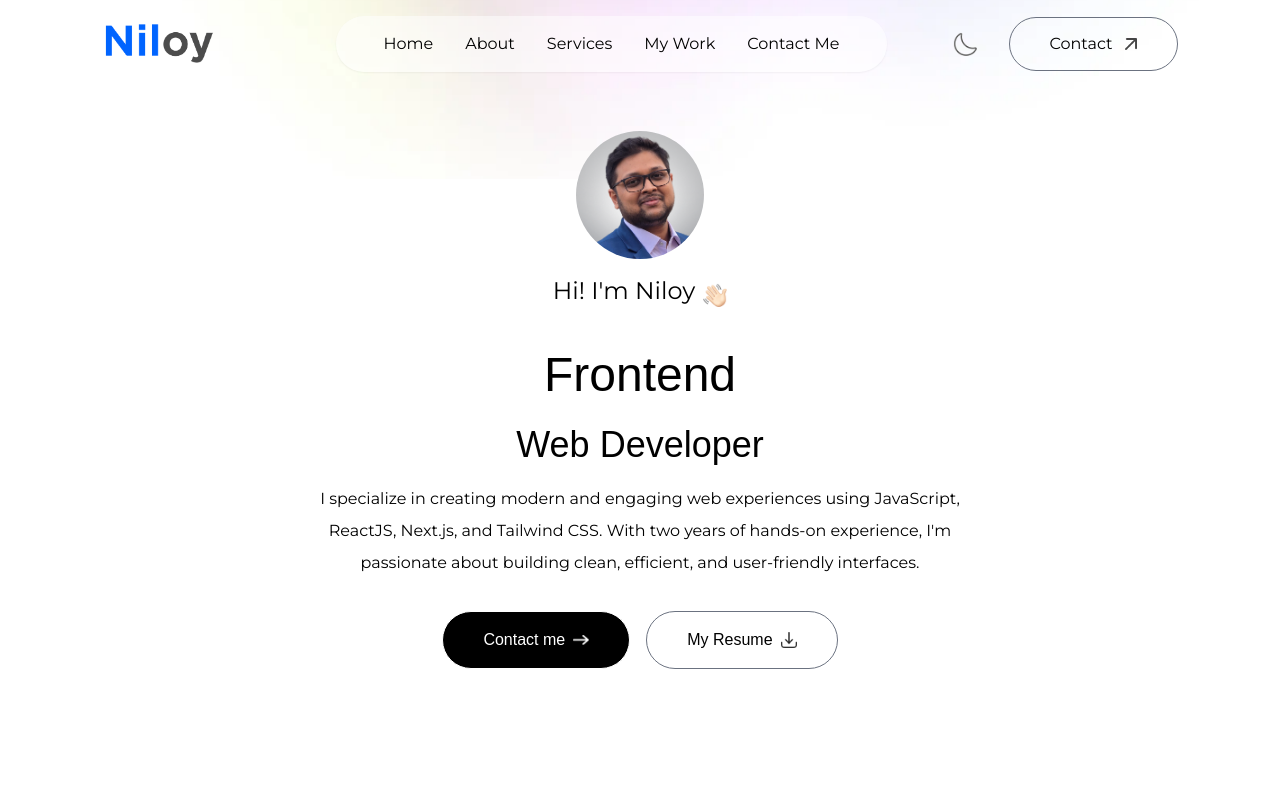
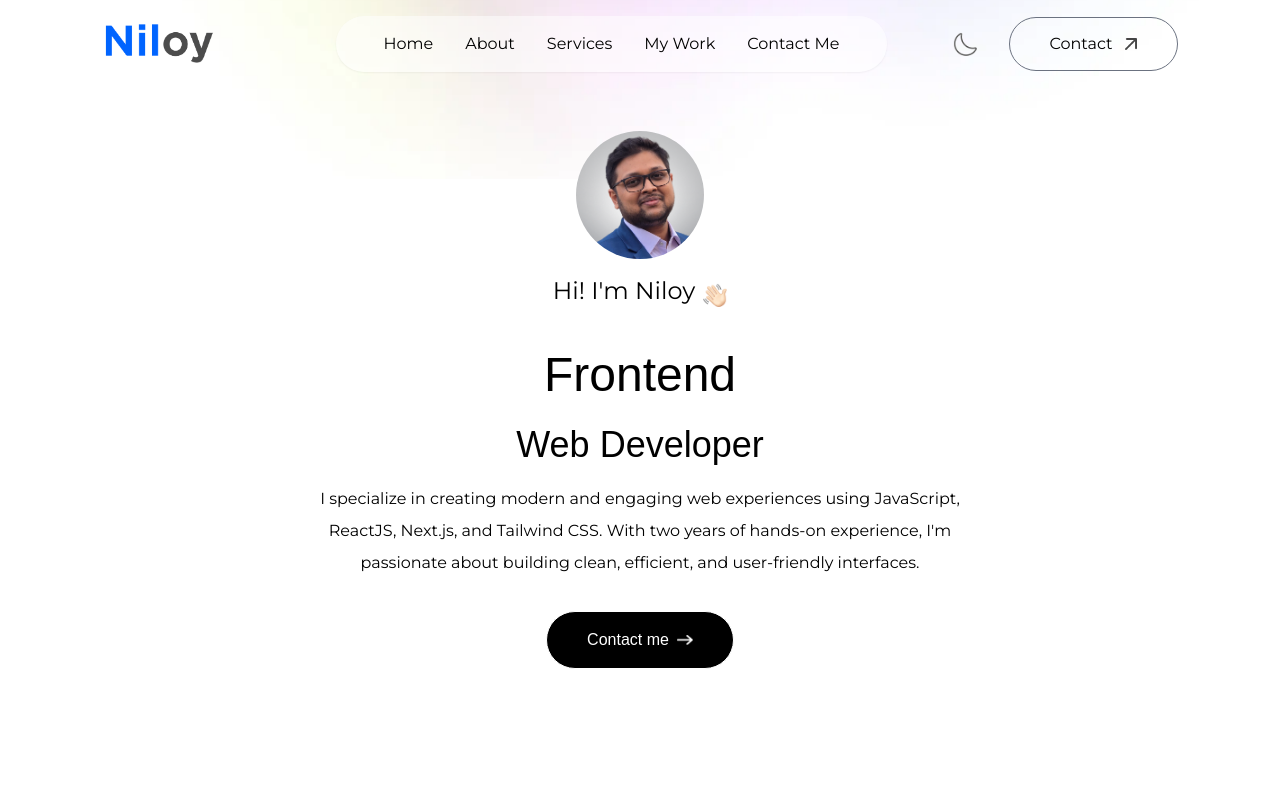
Before and after one commit to niloydiu/portfolio, a Next.js app: page / in a window 1280 px wide. Shown: the top 800 px of the page. Built offline with nearby package versions, Linux system fonts and the light colour scheme.

Commit message:
refactor: comment out resume link in Header component for future visibility

```diff
--- a/components/Header.jsx
+++ b/components/Header.jsx
@@ -63,7 +63,8 @@ const Header = () => {
               className=" w-4"
             />
           </motion.a>
-          <motion.a
+          {/* Make this visible when I want to show resume  */}
+          {/* <motion.a
             initial={{ y: 30, opacity: 0 }}
             whileInView={{ y: 0, opacity: 1 }}
             transition={{ duration: 0.6, delay: 1.2 }}
@@ -77,7 +78,7 @@ const Header = () => {
               alt="right arrow button"
               className=" w-4"
             />
-          </motion.a>
+          </motion.a> */}
         </div>
       </div>
     </>
```
